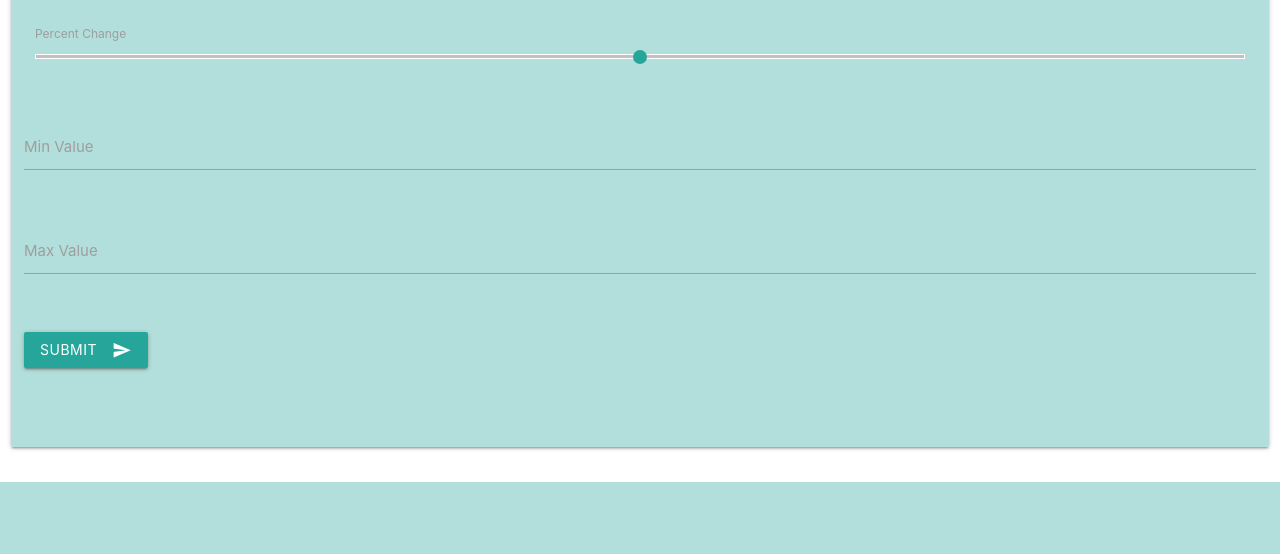
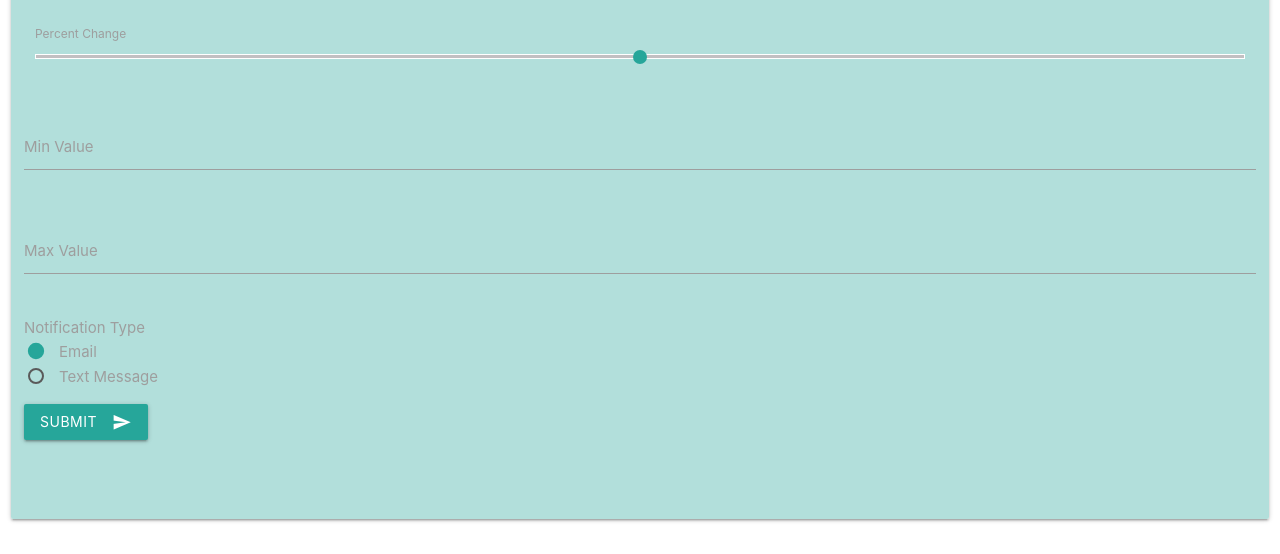
Before and after one commit to NightTrek/CryptoBob, a Node server app: page /account/addnotification in a window 1280 px wide. Shown: the part 320-874 px from the top of the page. Before the commit the page ends 802 px from the top, so only its background shows below. Run offline with Node 20, Linux system fonts and the light colour scheme; some libraries are stand-ins or nearby versions.

Commit message:
updated notifications and edit notifications pages

```diff
--- a/views/notificationEdit.handlebars
+++ b/views/notificationEdit.handlebars
@@ -73,6 +73,20 @@
                                 <label class="active" for="maxPrice">Max Value</label>
                             </div>
                         </div>
+                        <form action="#" class="grey-text">Notification Type
+                            <p>
+                                <label>
+                                    <input name="notificationtype" id="emailNotification" type="radio" checked />
+                                    <span>Email</span>
+                                </label>
+                            </p>
+                            <p>
+                                <label>
+                                    <input name="notificationtype" id="textNotification" type="radio" />
+                                    <span>Text Message</span>
+                                </label>
+                            </p>
+                        </form>
                         <div class="row">
                             <div class="input-field col s12">
                                 <button id="submitNotification" class="btn waves-effect waves-light" type="submit"
```
Also changed, not shown: views/notifications.handlebars (+19 -2 lines).
